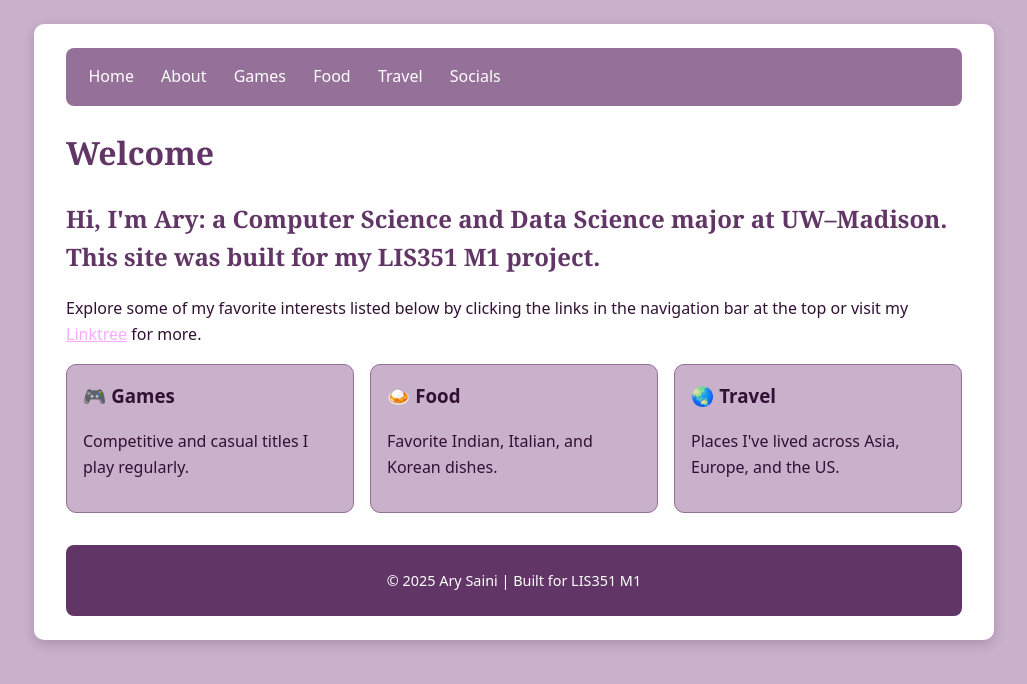
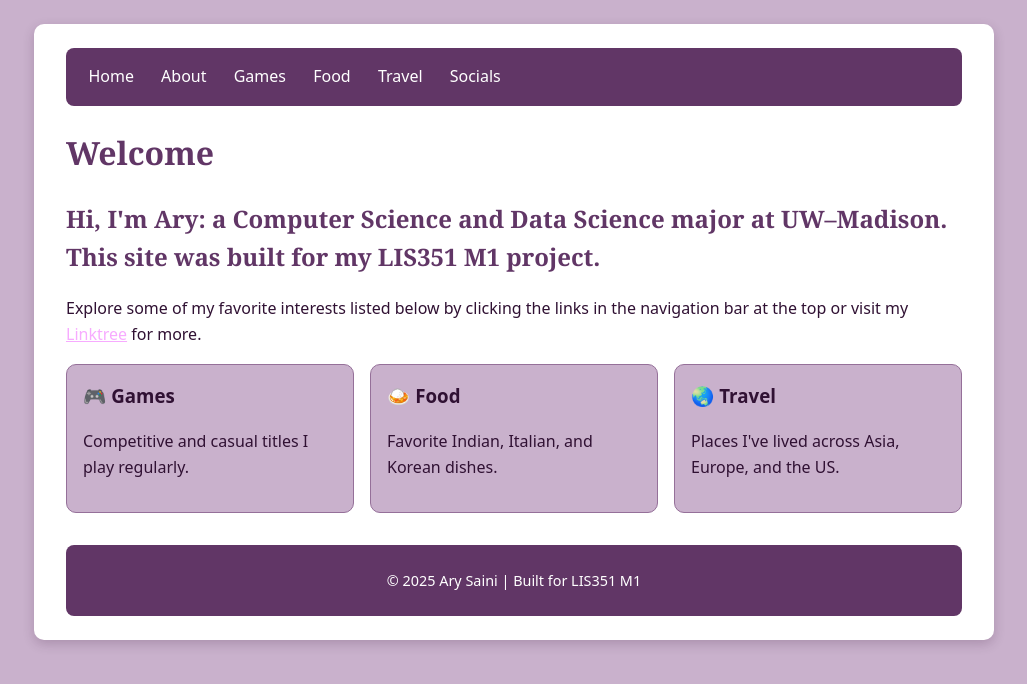
Before and after one commit to ary5/lis351-m1, a plain HTML site: page index.html in a window 1280 px wide. Shown: the whole page, without its empty margins (126-1153 px from the left). Drawn offline with Linux system fonts and the light colour scheme.

Commit message:
Changing to fix WAVE constrast error

```diff
--- a/styles.css
+++ b/styles.css
@@ -12,7 +12,7 @@ main{
   box-shadow:0 4px 12px rgba(48,17,51,.2);
 }
 nav{
-  background:var(--subtle);padding:.6rem .8rem;border-radius:8px;
+  background:var(--heading);padding:.6rem .8rem;border-radius:8px;
   display:flex;flex-wrap:wrap;gap:.5rem;margin-bottom:1rem;
 }
 nav a{
```
